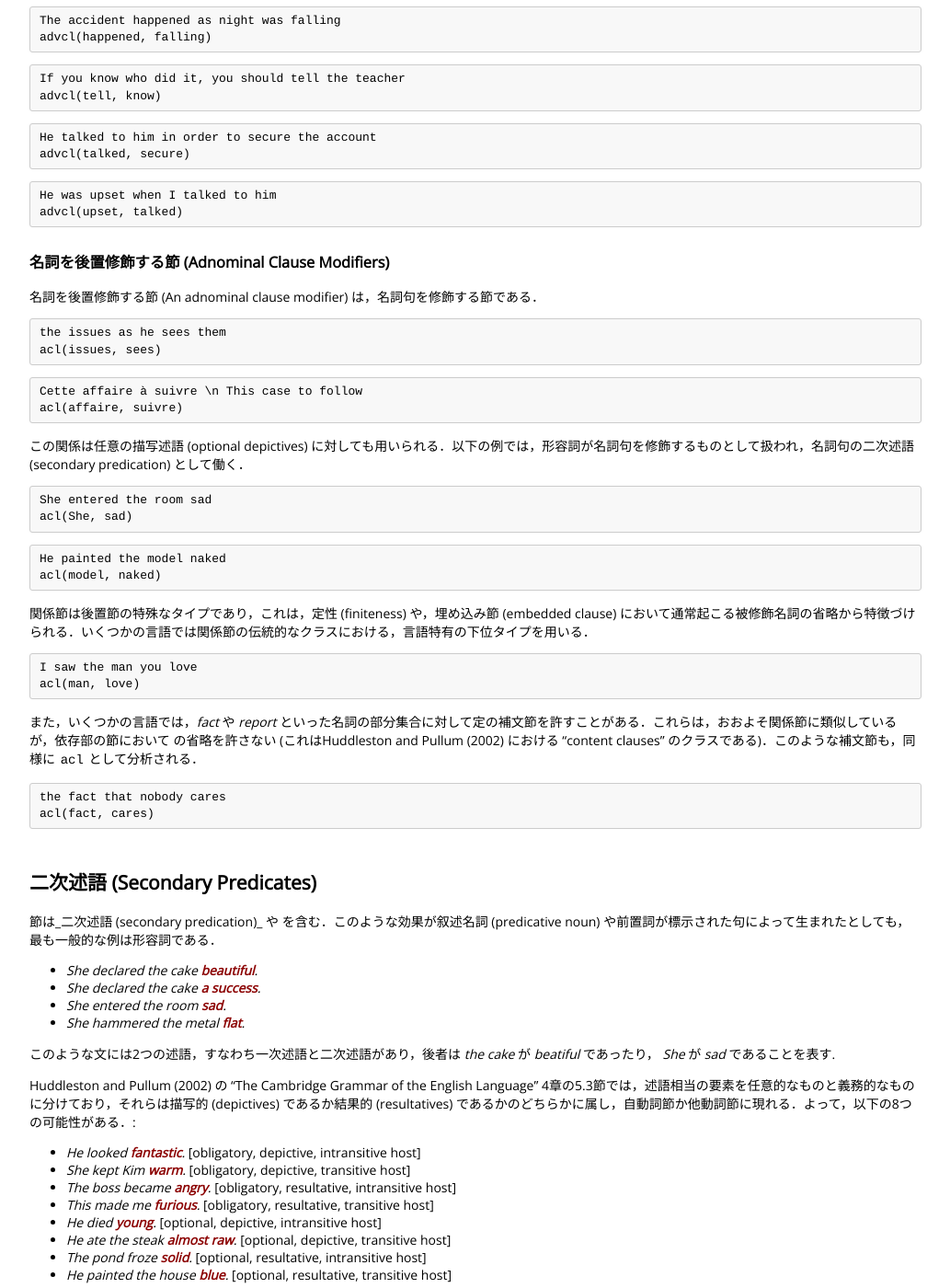
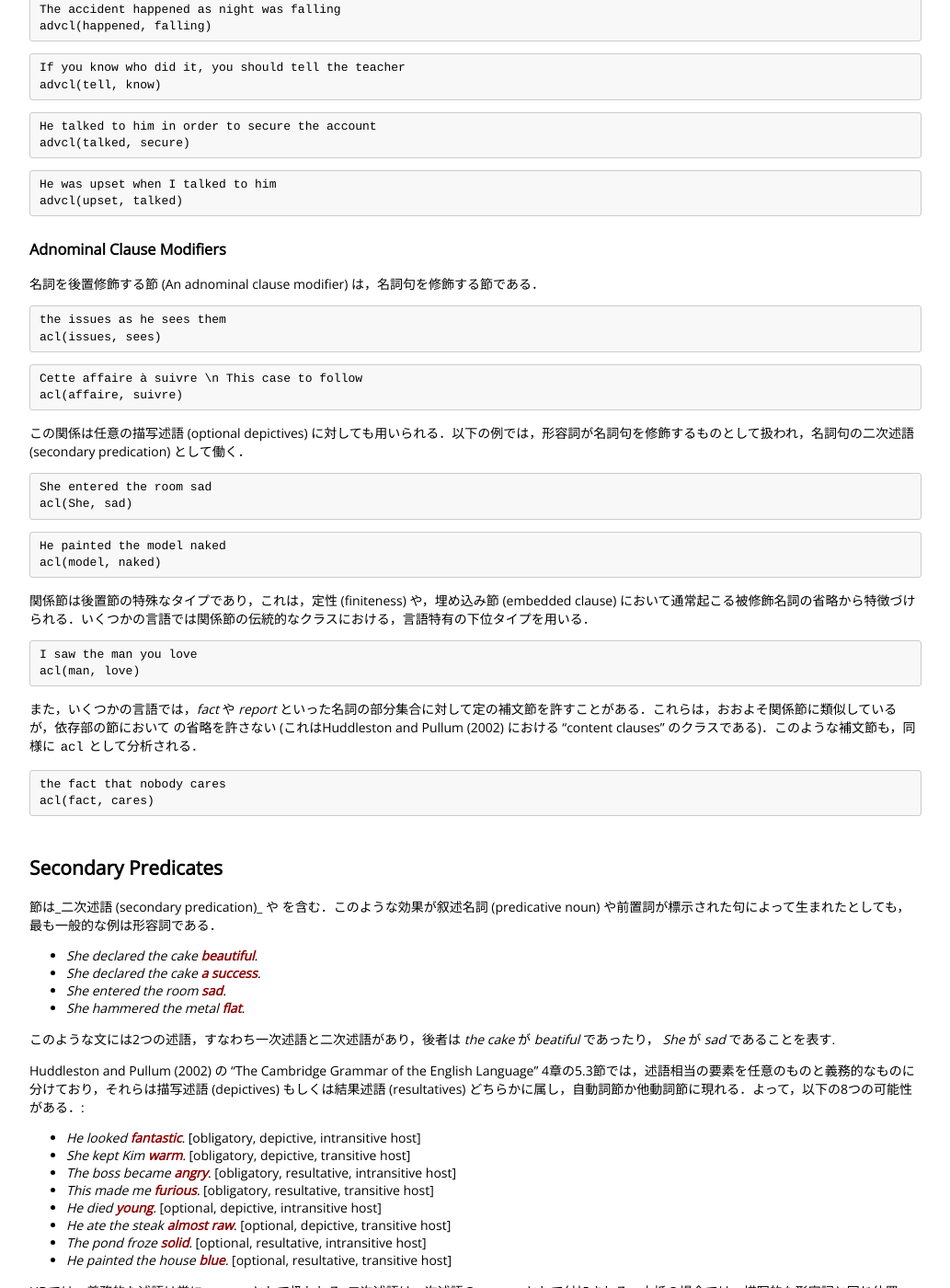
Before and after one commit to udjapanese/docs, a Jekyll site: the page built from _u-overview/complex-syntax.md, in a window 1280 px wide and 1400 px high, scrolled down 3932 px. Shown: the whole window at 92% size, without its empty margins (123-1156 px from the left). Built offline with Jekyll 4.4.1, drawn with Linux system fonts in a browser that asks for light colours; nearby versions of some CDN libraries; comment, search, counter and statistics services are not loaded; some of the changed text lies outside the part shown.

Commit message:
Update complex-syntax.md

```diff
--- a/_u-overview/complex-syntax.md
+++ b/_u-overview/complex-syntax.md
@@ -5,13 +5,13 @@ permalink: u/overview/complex-syntax.html
 udver: '2'
 ---
 
-# 複雑な節 (Complex Clauses)
+# Complex Clauses
 
 * [Coordinated clauses](#coordination)
 * [Subordinate clauses](#subordination)
 * [Secondary predicates](#secondary-predicates)
 
-## 等位関係 (Coordination)
+## Coordination
 
 ２つの主節もしくは，２つの従属節が同じレベルで等位構造 (coordinate structures) を成す場合，等位関係を持つ複合節 (complex clauses) が生起する (等位接続詞 (coordinating conjunction) が表層に現れるとは限らない)．
 先頭の接続詞を主辞 (head) とし，他の全ての接続詞は [u-dep/conj]() を用いて主辞に付加させることによって，等位構造は非対称的に扱われる．
@@ -43,9 +43,9 @@ And then we left .
 cc(left, And)
 ~~~
 
-### 節の等位接続における省略 (Ellipsis)
+### Ellipsis
 
-<!--等位関係は _省略要素 (ellipsis)_ と結合することがよくある．省略要素は通常必須の構成素であり，もう片方の連言子 (conjunct) の内容から推測可能であるため省略される．
+<!--等位関係は通常必須の構成素である_省略要素 (ellipsis)_ と結合することがよくある．省略要素は通常必須の構成素であり，もう片方の連言子 (conjunct) の内容から推測可能であるため省略される．
 Coordination is often combined with _ellipsis_, where one or more of the normally obligatory constituents
 of a clause or omitted because they can be inferred from material in another conjunct.-->
 
@@ -136,7 +136,7 @@ orphan(Jenny, CD)
 
 さらに，_二次述語 (secondary predicates)_ についても議論の対象となり，これは節の補部ないしは名詞に後置される節を形成する修飾句として分析される．
 
-### 節の主語 (Clausal Subjects)
+### Clausal Subjects
 
 節の主語 (clausal subject) は節の統語的な主語であり，その統率子 (governor) となるのは，動詞もしくは動詞を用いない述語 (nonverbal predicate) の場合がある．統率子が受動態 (passive) にある場合，下位タイプの `csubj:pass` が用いられる場合がある．
 
@@ -156,7 +156,7 @@ What she said was well received
 csubj:pass(received, said)
 ~~~
 
-### 補文節 (Clausal Complements; 目的語)
+### Clausal Complements; 目的語
 
 動詞や形容詞の補文節は依存部の節であり，必須項 (core argument) である. すなわち，それは動詞や形容詞の目的語のように機能する．
 
@@ -220,7 +220,7 @@ nsubj(is, problem)
 (このような例において，コピュラ動詞は，節境界の緊密性 (integrity) を保持し，1つの述語が2つの主語に割り当てられることを避けるため，主辞として扱われる．名詞句が関与して，そのうちの1つが主辞として扱われるような等価構文の分析を考えたとき，上記の分析が最適とは言えないが，現在のところ推奨される解決策である．)
 
 
-### 副詞節を形成する修飾句 (Adverbial Clause Modifiers)
+### Adverbial Clause Modifiers
 
 副詞節を形成する修飾句 (adverbial clause modifier) は，動詞や他の述語 (形容詞など) を修飾する節を指し，必須の補部 (core compliment) ではなく，修飾句 (modifier) として分析される．これには，時間を表す節，結論 (consequence) や条件を表す節，目的を表す節などが含まれる．その依存部は必ず節であり (もしくは  [advmod]()) )，[advcl]() の依存部はその節内の一次述語である．<!--The dependent must be clausal (or else it is an [advmod]()) and the dependent is the main predicate of the clause. は理解ができるが，訳に困った．-->
 
@@ -244,7 +244,7 @@ He was upset when I talked to him
 advcl(upset, talked)
 ~~~
 
-### 名詞を後置修飾する節 (Adnominal Clause Modifiers)
+### Adnominal Clause Modifiers
 
 名詞を後置修飾する節 (An adnominal clause modifier) は，名詞句を修飾する節である．
 
@@ -284,7 +284,7 @@ the fact that nobody cares
 acl(fact, cares)
 ~~~
 
-## 二次述語 (Secondary Predicates)
+## Secondary Predicates
 
 節は_二次述語 (secondary predication)_ や <!--_述語相当のもの (predicative)_-->を含む．このような効果が叙述名詞 (predicative noun) や前置詞が標示された句によって生まれたとしても，最も一般的な例は形容詞である．
 
@@ -296,7 +296,7 @@ acl(fact, cares)
 このような文には2つの述語，すなわち一次述語と二次述語があり，後者は *the cake* が *beatiful* であったり， *She* が *sad* であることを表す.
 
 
-Huddleston and Pullum (2002) の “The Cambridge Grammar of the English Language”  4章の5.3節では，述語相当の要素を任意的なものと義務的なものに分けており，それらは描写的 (depictives) であるか結果的 (resultatives) であるかのどちらかに属し，自動詞節か他動詞節に現れる．よって，以下の8つの可能性がある．:
+Huddleston and Pullum (2002) の “The Cambridge Grammar of the English Language”  4章の5.3節では，述語相当の要素<!--predicative-->を任意のものと義務的なものに分けており，それらは描写述語 (depictives) もしくは結果述語 (resultatives) どちらかに属し，自動詞節か他動詞節に現れる．よって，以下の8つの可能性がある．:
 
 * _He looked **fantastic**._ [obligatory, depictive, intransitive host]
 * _She kept Kim **warm**._ [obligatory, depictive, transitive host]
```
Also changed, not shown: other parts of _u-overview/complex-syntax.md (+1 -1 lines).
